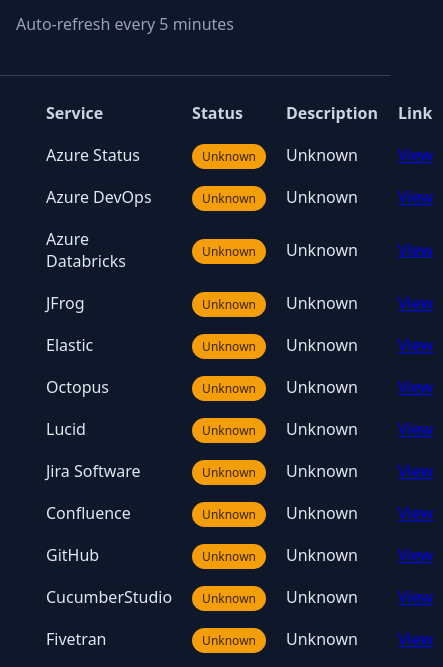
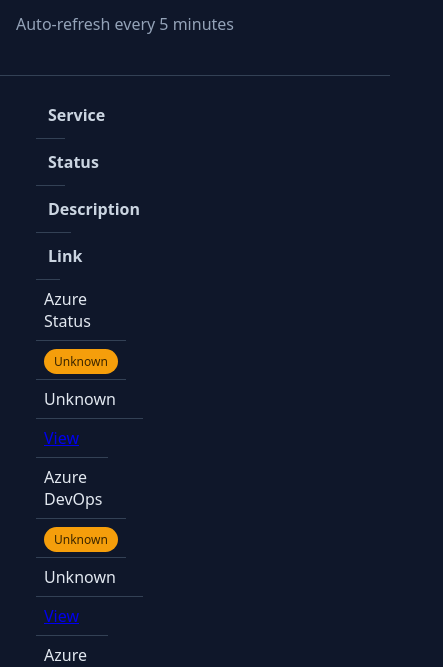
Before and after one commit to paweadi/status-dashboard_v1, a plain HTML site: page index.html in a window 390 px wide. Shown: the part 113-780 px from the top of the page, 443 px wide, since content can reach past the window. Drawn offline with Linux system fonts and the light colour scheme; no server answers.

Commit message:
Update table cell padding and add responsiveness
Adjusted padding for table cells and added responsive styles.

```diff
--- a/styles.css
+++ b/styles.css
@@ -28,10 +28,9 @@ header {
 h1 { margin: 0 0 8px; }
 .ts { color: var(--muted); }
 
-
 main {
   width: 100%; /* Full width */
-  margin: 0; /* Remove left margin */
+  margin: 0;
   padding: 16px;
 }
 
@@ -42,7 +41,8 @@ table {
 
 th, td {
   width: 25%; /* Equal space for 4 columns */
-  padding: 10px;
+  padding: 12px;
+  border-bottom: 1px solid var(--border);
   text-align: left;
 }
 
@@ -50,12 +50,6 @@ th {
   color: #cbd5e1;
   font-weight: 600;
 }
-
-/* Column width adjustments for 4 columns */
-th:nth-child(1), td:nth-child(1) { width: 30%; } /* Service */
-th:nth-child(2), td:nth-child(2) { width: 30%; } /* Status */
-th:nth-child(3), td:nth-child(3) { width: 35%; } /* Description */
-th:nth-child(4), td:nth-child(4) { width: 20%; } /* Link */
 
 .badge {
   padding: 4px 10px;
@@ -74,3 +68,10 @@ footer {
   border-top: 1px solid var(--border);
   text-align: center;
 }
+
+/* Responsive adjustments */
+@media (max-width: 768px) {
+  th, td { width: auto; display: block; }
+  table, tbody, tr { display: block; }
+  td { padding: 8px; }
+}
```
